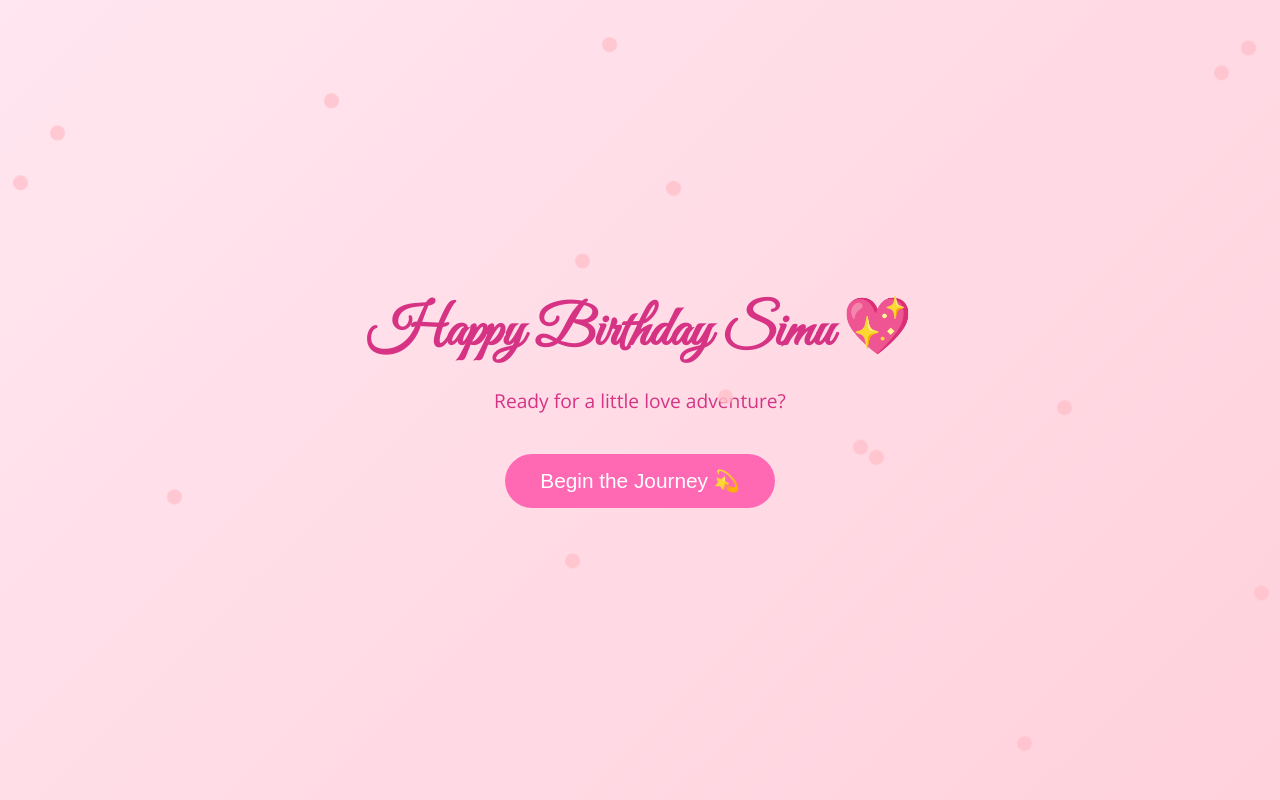
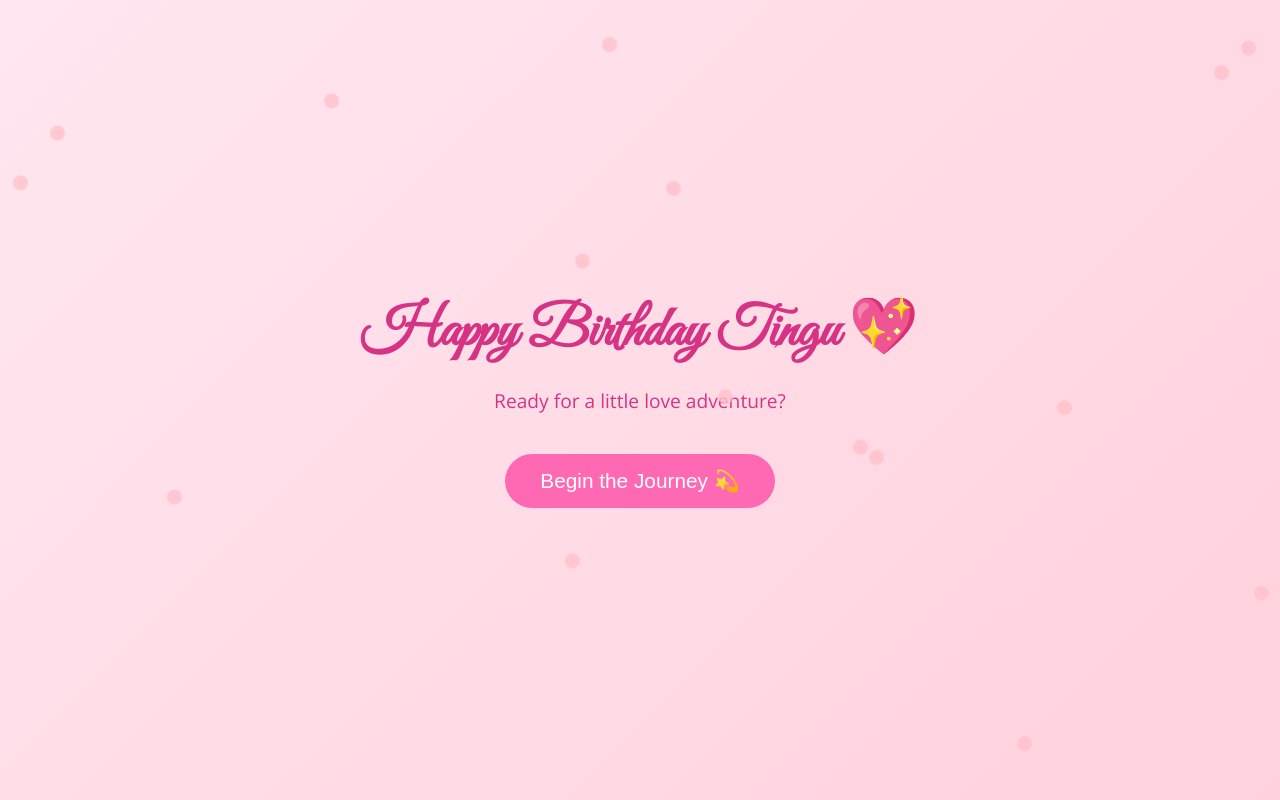
Before and after one commit to Vansh825/HTML, a plain HTML site: page index.html in a window 1280 px wide. Drawn offline with nearby package versions, Linux system fonts and the light colour scheme.

Commit message:
Update index.html

```diff
--- a/index.html
+++ b/index.html
@@ -3,7 +3,7 @@
 <head>
   <meta charset="UTF-8" />
   <meta name="viewport" content="width=device-width, initial-scale=1.0"/>
-  <title>For Simu 💖</title>
+  <title>For Tingu 🤏💖</title>
   <style>
     @import url('https://fonts.googleapis.com/css2?family=Great+Vibes&family=Open+Sans:wght@300&display=swap');
 
@@ -155,7 +155,7 @@
   <!-- Screen 1: Welcome -->
   <div id="screen1" class="screen active">
     <div>
-      <h1 style="font-family: 'Great Vibes', cursive; font-size: 3.5em;">Happy Birthday Simu 💖</h1>
+      <h1 style="font-family: 'Great Vibes', cursive; font-size: 3.5em;">Happy Birthday Tingu 💖</h1>
       <p style="margin-top: 20px; font-size: 1.2em;">Ready for a little love adventure?</p>
       <button class="btn" onclick="goToQuiz()">Begin the Journey 💫</button>
     </div>
```
